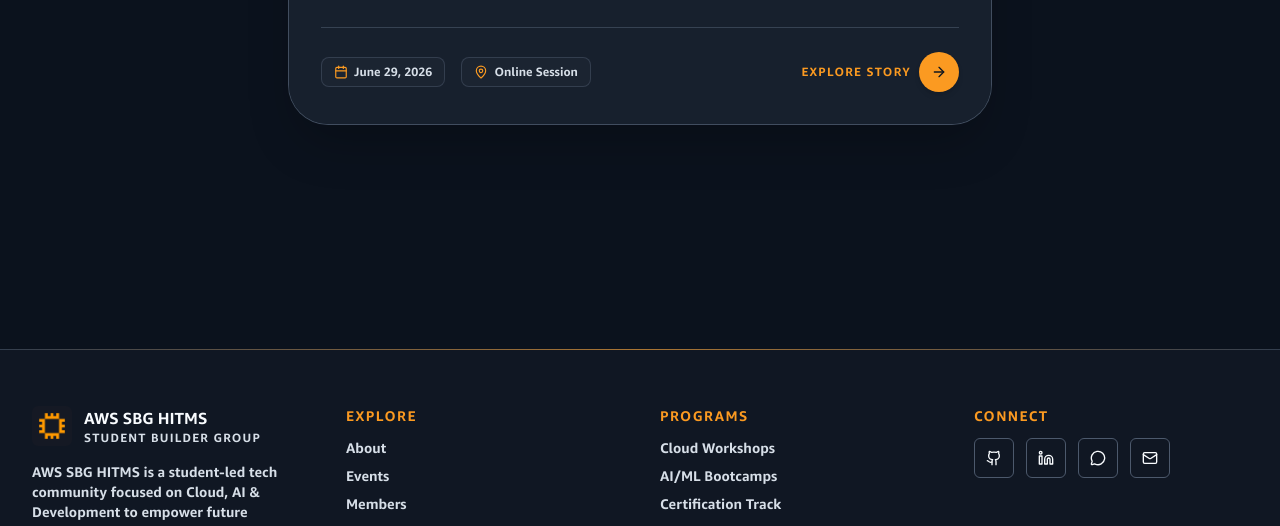
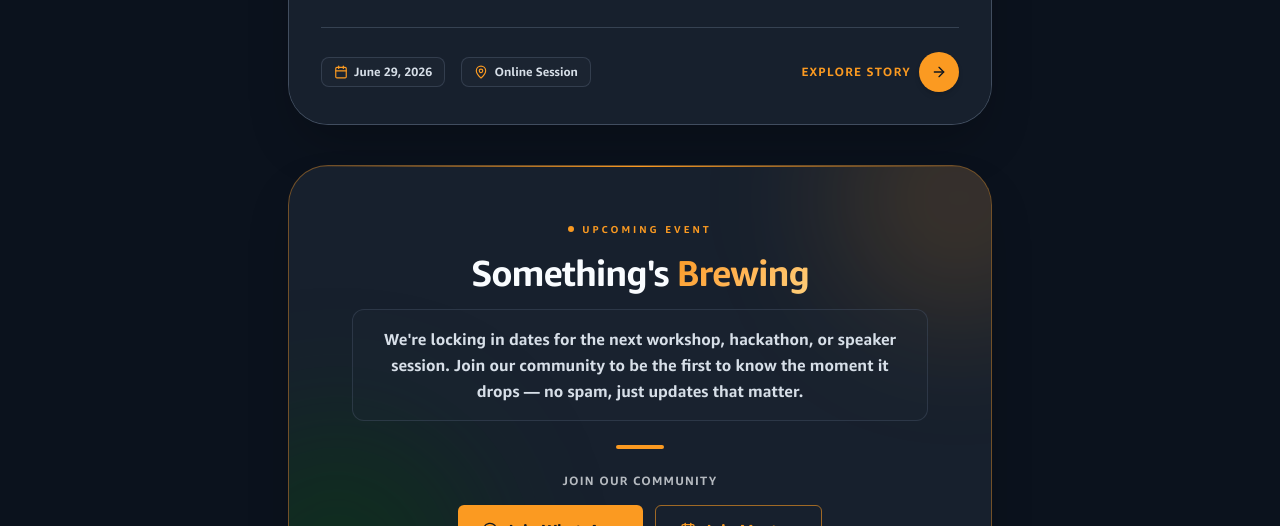
Before and after one commit to AWS-Student-Builder-Group-HITMS/website, a React (Vite) app: page /events in a window 1280 px wide. Shown: the part 2274-2800 px from the top of the page. Built offline with nearby package versions, Linux system fonts and the light colour scheme.

Commit message:
code upadted

```diff
--- a/src/routes/events.tsx
+++ b/src/routes/events.tsx
@@ -3,12 +3,23 @@ import { useEffect, useState } from "react";
 import { Layout } from "@/components/Layout";
 import { PageHeader } from "@/components/PageHeader";
 import { useMeta } from "@/hooks/useMeta";
-import { Calendar, MapPin, ArrowRight, Instagram, Linkedin, Sparkles, X } from "lucide-react";
+import {
+  Calendar,
+  MapPin,
+  ArrowRight,
+  Instagram,
+  Linkedin,
+  Sparkles,
+  X,
+  MessageCircle,
+} from "lucide-react";
 
 const INTRO_INSTAGRAM =
   "https://www.instagram.com/reel/DUf-IfwAdA2/?utm_source=ig_web_copy_link&igsh=MzRlODBiNWFlZA==";
 const INTRO_LINKEDIN =
   "https://www.linkedin.com/posts/aws-student-builder-group-hitms_awsdevelopers-awscloudclubs-hitms-activity-7425653263510724609-qI3x";
+const WHATSAPP_URL = "https://chat.whatsapp.com/FgyyG0kLNIKIovBwenLagq";
+const MEETUP_URL = "https://www.meetup.com/aws-sbg-at-hitms/";
 
 export default function Events() {
   useMeta({
@@ -180,6 +191,63 @@ export default function Events() {
                 </div>
               </motion.article>
             ))}
+
+            {/* UPCOMING EVENT CARD — no image, community CTA */}
+            <motion.article
+              initial={{ opacity: 0, y: 30 }}
+              whileInView={{ opacity: 1, y: 0 }}
+              viewport={{ once: true }}
+              transition={{ delay: cards.length * 0.1 }}
+              className="group relative rounded-[2.5rem] border border-primary/40 bg-card p-0 overflow-hidden shadow-2xl backdrop-blur-md"
+            >
+              <div className="absolute -top-24 -right-24 h-64 w-64 rounded-full bg-primary/15 blur-3xl pointer-events-none" />
+              <div className="absolute -bottom-24 -left-24 h-72 w-72 rounded-full bg-[oklch(0.35_0.15_150/0.3)] blur-3xl pointer-events-none" />
+              <div className="absolute inset-x-0 top-0 h-px bg-gradient-to-r from-transparent via-primary to-transparent" />
+
+              <div className="relative flex flex-col items-center text-center p-8 md:p-14">
+                <span className="inline-flex items-center gap-2 text-[10px] tracking-[0.3em] uppercase font-black text-primary mb-4">
+                  <span className="h-1.5 w-1.5 rounded-full bg-primary animate-pulse" />
+                  Upcoming Event
+                </span>
+
+                <h3 className="text-2xl md:text-4xl font-black tracking-tight font-display mb-4">
+                  Something's <span className="text-gradient-primary">Brewing</span>
+                </h3>
+
+                <p className="text-sm md:text-base text-muted-foreground leading-relaxed max-w-xl bg-muted/30 p-4 rounded-xl border border-border/40">
+                  We're locking in dates for the next workshop, hackathon, or speaker session. Join
+                  our community to be the first to know the moment it drops — no spam, just updates
+                  that matter.
+                </p>
+
+                <div className="w-12 h-1 bg-primary rounded-full my-6" />
+
+                <p className="text-xs font-bold uppercase tracking-widest text-foreground/70 mb-4">
+                  Join Our Community
+                </p>
+
+                <div className="flex flex-wrap gap-3 justify-center">
+                  <a
+                    href={WHATSAPP_URL}
+                    target="_blank"
+                    rel="noreferrer"
+                    data-hover
+                    className="inline-flex items-center gap-2 px-6 py-3 rounded-md bg-primary text-primary-foreground font-bold hover:shadow-[0_0_40px_oklch(0.769_0.165_64.5/0.7)] transition"
+                  >
+                    <MessageCircle size={16} /> Join WhatsApp
+                  </a>
+                  <a
+                    href={MEETUP_URL}
+                    target="_blank"
+                    rel="noreferrer"
+                    data-hover
+                    className="inline-flex items-center gap-2 px-6 py-3 rounded-md border border-primary/60 text-primary hover:bg-primary/10 transition"
+                  >
+                    <Calendar size={16} /> Join Meetup
+                  </a>
+                </div>
+              </div>
+            </motion.article>
           </div>
         </section>
       </Layout>
--- a/src/routes/index.tsx
+++ b/src/routes/index.tsx
@@ -338,7 +338,7 @@ export default function Index() {
             <Link
               to="/gallery"
               data-hover
-              className="group shrink-0 inline-flex items-center gap-1.5 px-5 py-2 rounded-full bg-primary/10 border border-primary/40 text-primary text-[11px] font-black uppercase tracking-widest hover:bg-primary hover:text-primary-foreground hover:shadow-[0_0_25px_oklch(0.769_0.165_64.5/0.5)] transition-all duration-300"
+              className="group hidden shrink-0 sm:inline-flex items-center gap-1.5 px-5 py-2 rounded-full bg-primary/10 border border-primary/40 text-primary text-[11px] font-black uppercase tracking-widest hover:bg-primary hover:text-primary-foreground hover:shadow-[0_0_25px_oklch(0.769_0.165_64.5/0.5)] transition-all duration-300"
             >
               <span>View Gallery</span>
               <ArrowRight size={12} className="group-hover:translate-x-1 transition" />
@@ -423,18 +423,18 @@ export default function Index() {
                   ))}
                 </div>
 
-                <div className="mt-9 flex flex-wrap gap-3 justify-center">
+                <div className="mt-9 flex flex-col gap-3 sm:flex-row sm:flex-wrap sm:justify-center">
                   <a
                     href="https://chat.whatsapp.com/FgyyG0kLNIKIovBwenLagq"
                     target="_blank"
                     rel="noreferrer"
-                    className="inline-flex items-center gap-2 px-6 py-3 rounded-md bg-primary text-primary-foreground font-bold hover:shadow-[0_0_40px_oklch(0.769_0.165_64.5/0.7)] transition"
+                    className="inline-flex w-full items-center justify-center gap-2 px-6 py-3 rounded-md bg-primary text-primary-foreground font-bold hover:shadow-[0_0_40px_oklch(0.769_0.165_64.5/0.7)] transition sm:w-auto"
                   >
                     <Zap size={16} /> Get Notified First
                   </a>
                   <Link
                     to="/events"
-                    className="inline-flex items-center gap-2 px-6 py-3 rounded-md border border-primary/60 text-primary hover:bg-primary/10 transition"
+                    className="inline-flex w-full items-center justify-center gap-2 px-6 py-3 rounded-md border border-primary/60 text-primary hover:bg-primary/10 transition sm:w-auto"
                   >
                     See Past Events <ArrowRight size={14} />
                   </Link>
@@ -531,12 +531,12 @@ export default function Index() {
               Join our community of student builders across HITMS, becoming architects of tomorrow,
               together.
             </p>
-            <div className="flex gap-3 justify-center flex-wrap">
+            <div className="flex flex-col gap-3 justify-center sm:flex-row sm:flex-wrap">
               <a
                 href="https://chat.whatsapp.com/FgyyG0kLNIKIovBwenLagq"
                 target="_blank"
                 rel="noreferrer"
-                className="inline-flex items-center gap-2 px-6 py-3 rounded-md bg-primary text-primary-foreground font-bold hover:shadow-[0_0_40px_oklch(0.769_0.165_64.5/0.7)] transition"
+                className="inline-flex w-full items-center justify-center gap-2 px-6 py-3 rounded-md bg-primary text-primary-foreground font-bold hover:shadow-[0_0_40px_oklch(0.769_0.165_64.5/0.7)] transition sm:w-auto"
               >
                 <Zap size={16} /> Join WhatsApp
               </a>
@@ -544,7 +544,7 @@ export default function Index() {
                 href={MEETUP_URL}
                 target="_blank"
                 rel="noreferrer"
-                className="inline-flex items-center gap-2 px-6 py-3 rounded-md border border-primary/60 text-primary hover:bg-primary/10 transition"
+                className="inline-flex w-full items-center justify-center gap-2 px-6 py-3 rounded-md border border-primary/60 text-primary hover:bg-primary/10 transition sm:w-auto"
               >
                 <Users size={16} /> Join Meetup
               </a>
```
